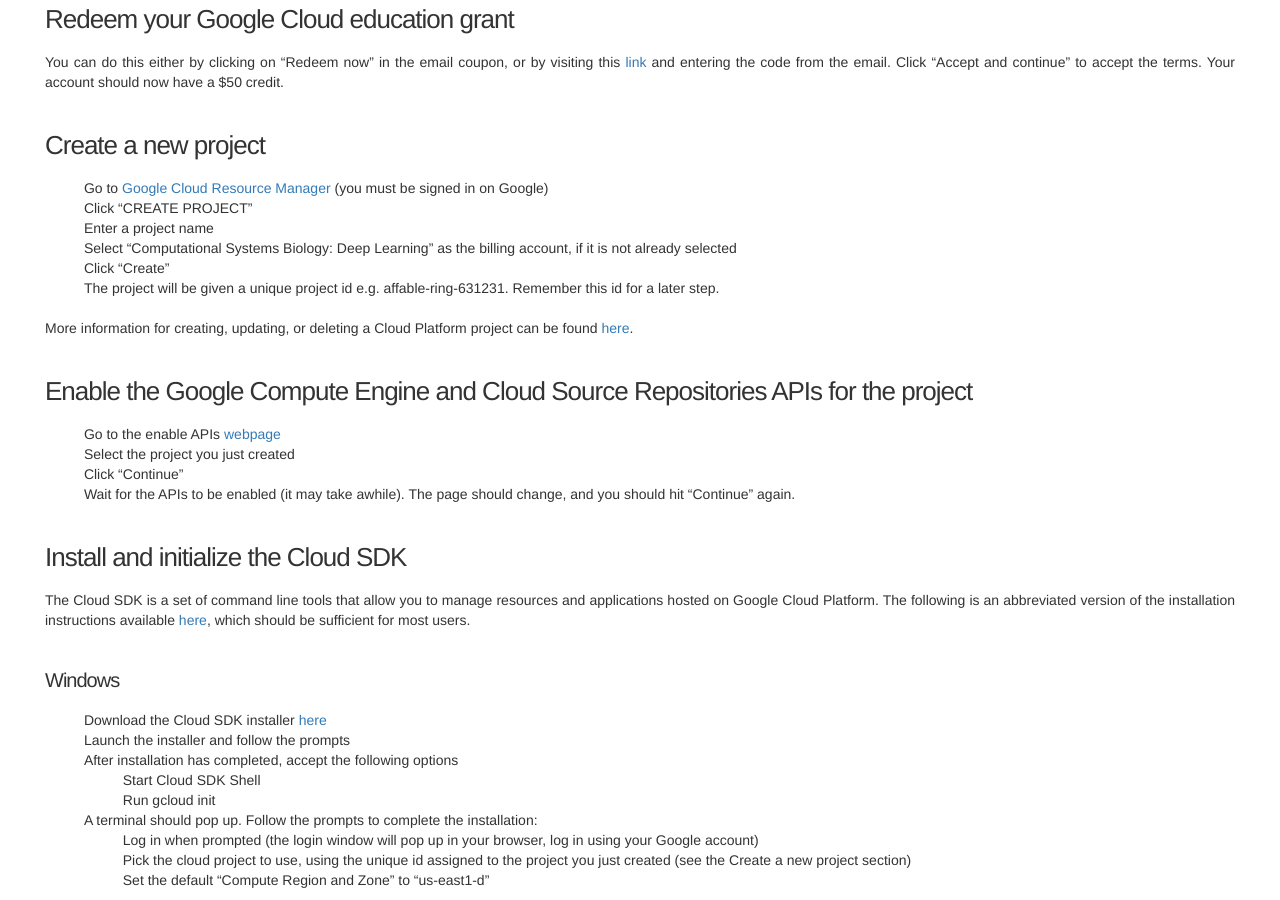
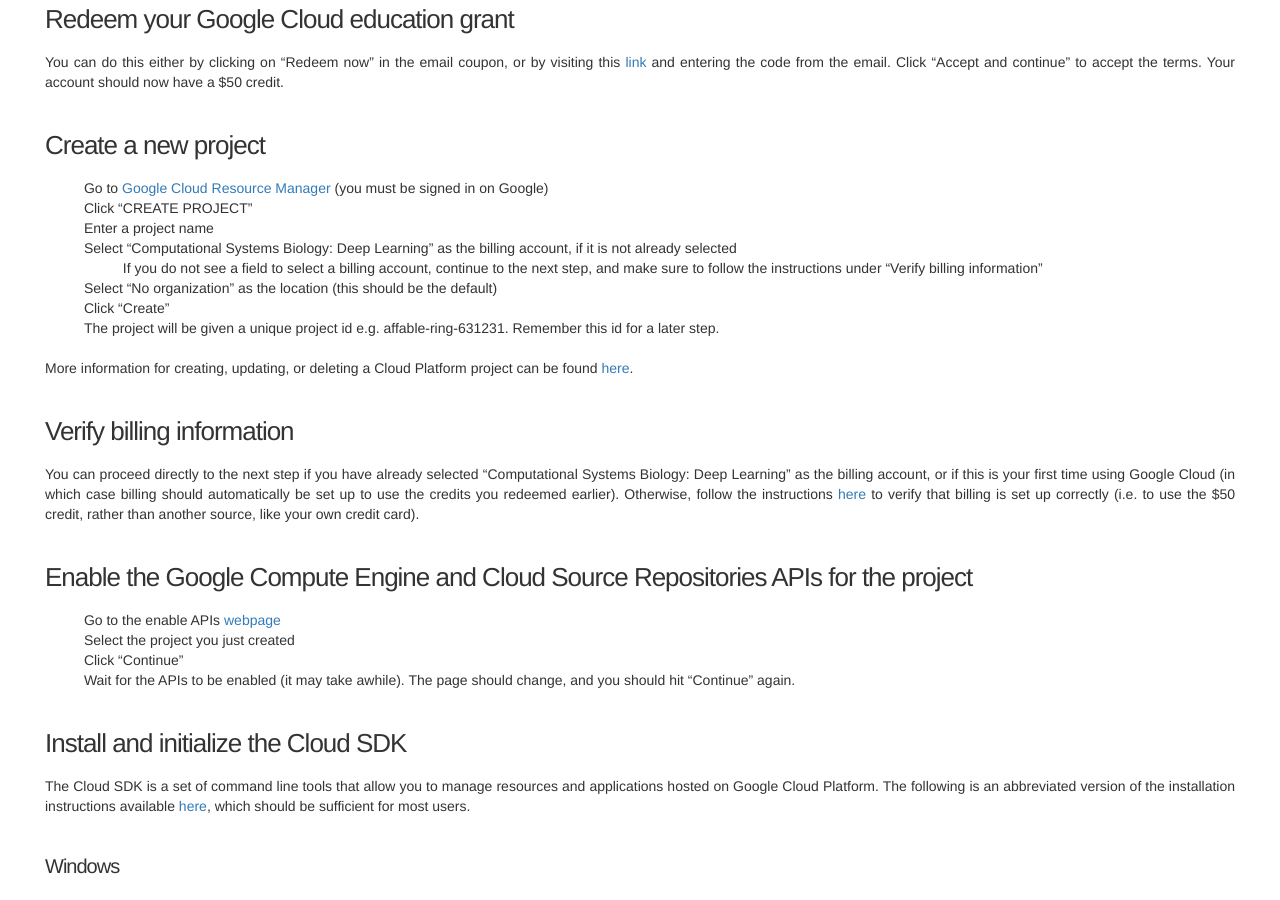
Before and after one commit to mit6874/mit6874.github.io, a Jekyll site: the page built from tutorials/quickstart-tutorial.md, in a window 1280 px wide and 900 px high, scrolled down 581 px. Built offline with Jekyll 4.4.1, drawn with Linux system fonts in a browser that asks for light colours; nearby versions of some CDN libraries; some of the changed text lies outside the part shown.

Commit message:
Add section for verifying billing information

````diff
--- a/tutorials/quickstart-tutorial.md
+++ b/tutorials/quickstart-tutorial.md
@@ -22,10 +22,15 @@
 - Click "CREATE PROJECT"
 - Enter a project name
 - Select "Computational Systems Biology: Deep Learning" as the billing account, if it is not already selected
+	- If you do not see a field to select a billing account, continue to the next step, and make sure to follow the instructions under "Verify billing information"
+- Select "No organization" as the location (this should be the default)
 - Click "Create"
 - The project will be given a unique project id e.g. affable-ring-631231. Remember this id for a later step.
 
 More information for creating, updating, or deleting a Cloud Platform project can be found [here](https://cloud.google.com/resource-manager/docs/creating-managing-projects).
+
+### Verify billing information
+You can proceed directly to the next step if you have already selected "Computational Systems Biology: Deep Learning" as the billing account, or if this is your first time using Google Cloud (in which case billing should automatically be set up to use the credits you redeemed earlier). Otherwise, follow the instructions [here](https://cloud.google.com/billing/docs/how-to/modify-project#to_view_the_account_linked_to_a_project_do_the_following) to verify that billing is set up correctly (i.e. to use the $50 credit, rather than another source, like your own credit card).
 
 ### Enable the Google Compute Engine and Cloud Source Repositories APIs for the project
 
@@ -109,7 +114,7 @@
 Now, upload the Jupyter notebook you want to run to the datalab instance via the “Upload” button.
 
 ### Close the Datalab instance
-Finally, when you are done, you can kill the active command. Then, delete the instance to avoid further billing with:
+Finally, when you are done, you can kill the active command (by typing Ctrl-C in the terminal). Then, delete the instance to avoid further billing with:
 ```
 datalab delete --delete-disk example-datalab
 ```
````
